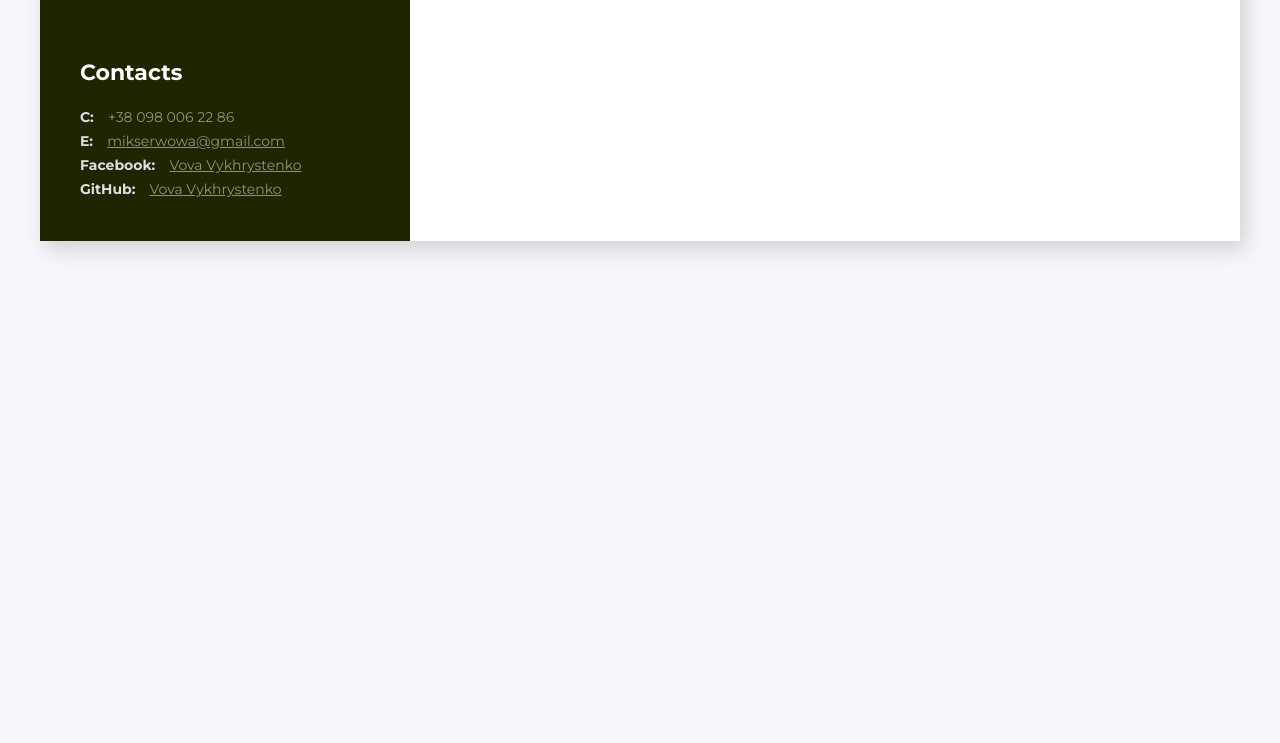
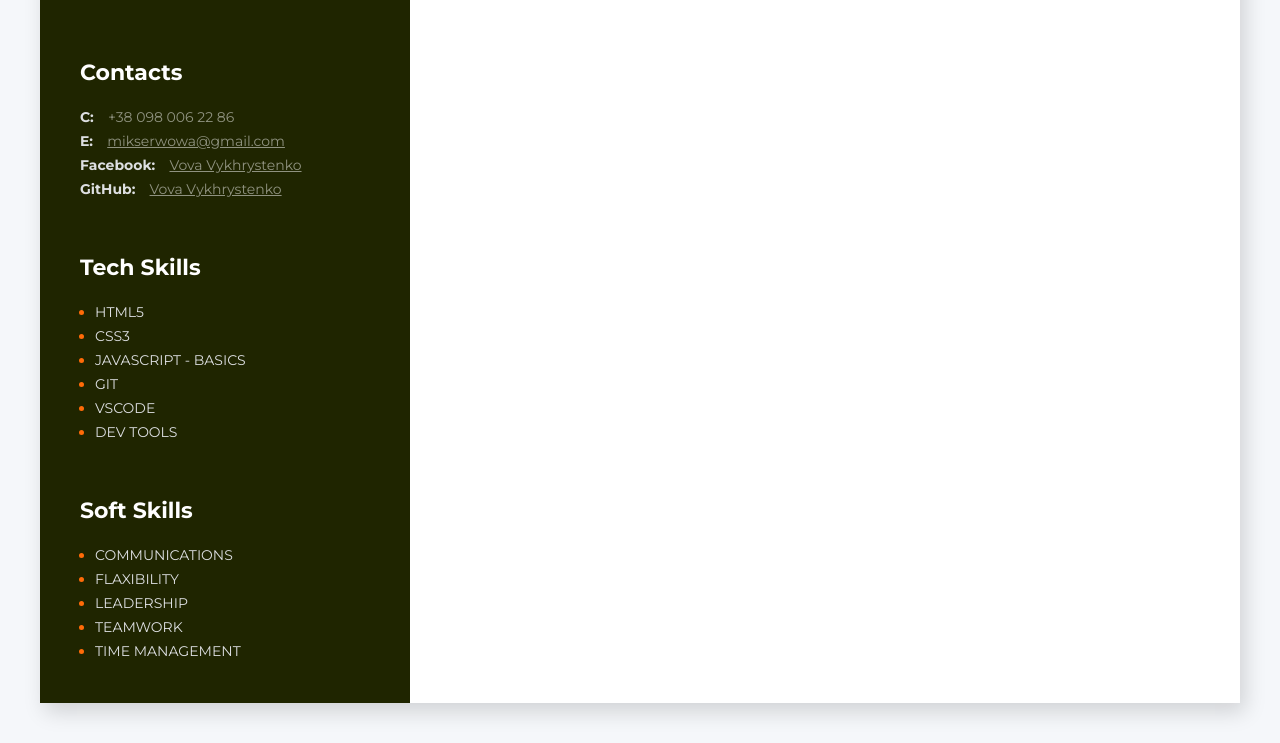
Before and after one commit to mikser93/rsschool-cv, a plain HTML site: page index.html in a window 1280 px wide. Shown: the part 443-1186 px from the top of the page. Before the commit the page ends 800 px from the top, so only its background shows below. Drawn offline with Linux system fonts and the light colour scheme.

Commit message:
feat: add tech/soft skills

```diff
--- a/index.html
+++ b/index.html
@@ -52,3 +52,51 @@
               >
             </div>
           </div>
+<!--Tech skills-->
+          <div class="tech-skills-container">
+            <h3 class="tech-skills-title">Tech Skills</h3>
+            <ul>
+              <li class="tech-skills-item">
+                <span class="tech-skills-text">HTML5</span>
+              </li>
+              <li class="tech-skills-item">
+                <span class="tech-skills-text">CSS3</span>
+              </li>
+              <li class="tech-skills-item">
+                <span class="tech-skills-text">Javascript - basics</span>
+              </li>
+              <li class="tech-skills-item">
+                <span class="tech-skills-text">GIT</span>
+              </li>
+              <li class="tech-skills-item">
+                <span class="tech-skills-text">VScode</span>
+              </li>
+              <li class="tech-skills-item">
+                <span class="tech-skills-text">Dev Tools</span>
+              </li>
+            </ul>
+          </div>
+
+          <!--Soft skills-->
+          <div class="soft-skills-container">
+            <h3 class="soft-skills-title">Soft Skills</h3>
+            <ul>
+              <li class="soft-skills-item">
+                <span class="tech-skills-text">Communications</span>
+              </li>
+              <li class="soft-skills-item">
+                <span class="tech-skills-text">Flaxibility</span>
+              </li>
+              <li class="soft-skills-item">
+                <span class="tech-skills-text">Leadership</span>
+              </li>
+              <li class="soft-skills-item">
+                <span class="tech-skills-text">Teamwork</span>
+              </li>
+              <li class="soft-skills-item">
+                <span class="tech-skills-text">Time management</span>
+              </li>
+            </ul>
+          </div>
+        </div>
+      </aside>
```
